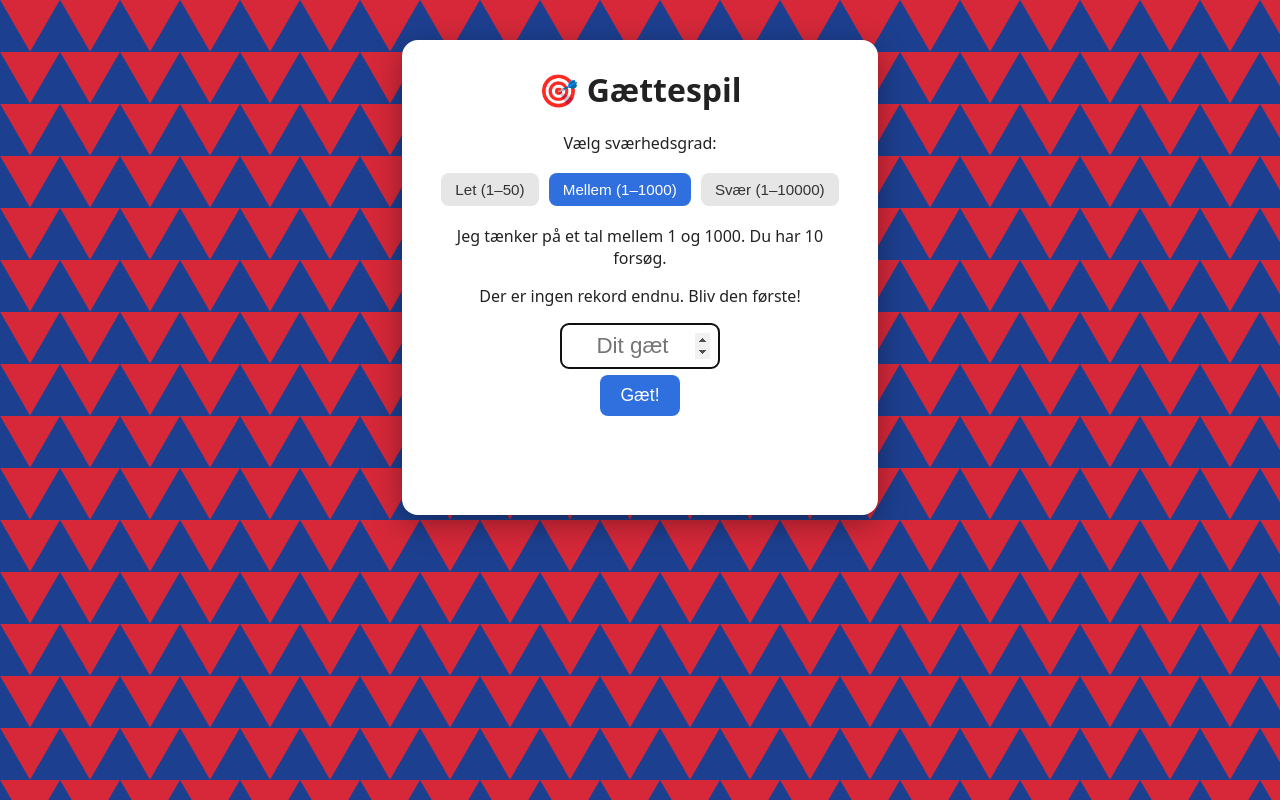
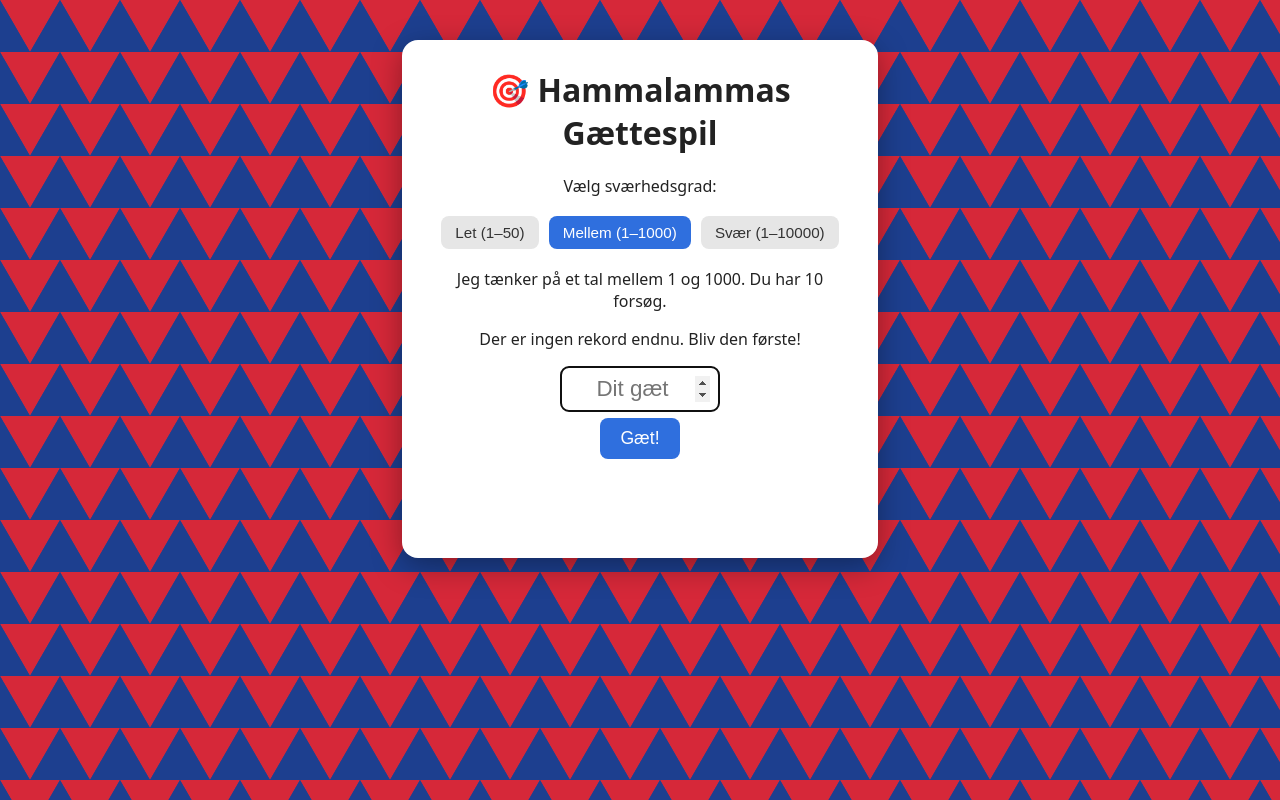
Before and after one commit to Hammalamma/Vibe-code, a plain HTML site: page gaettespil.html in a window 1280 px wide. Drawn offline with Linux system fonts and the light colour scheme.

Commit message:
Ny overskrift

```diff
--- a/gaettespil.html
+++ b/gaettespil.html
@@ -102,7 +102,7 @@
 
   <!-- ===================== HTML: hvad der er PÅ siden ===================== -->
   <div class="kort">
-    <h1>🎯 Gættespil</h1>
+    <h1>🎯 Hammalammas Gættespil</h1>
 
     <p>Vælg sværhedsgrad:</p>
     <div id="niveauer">
```
